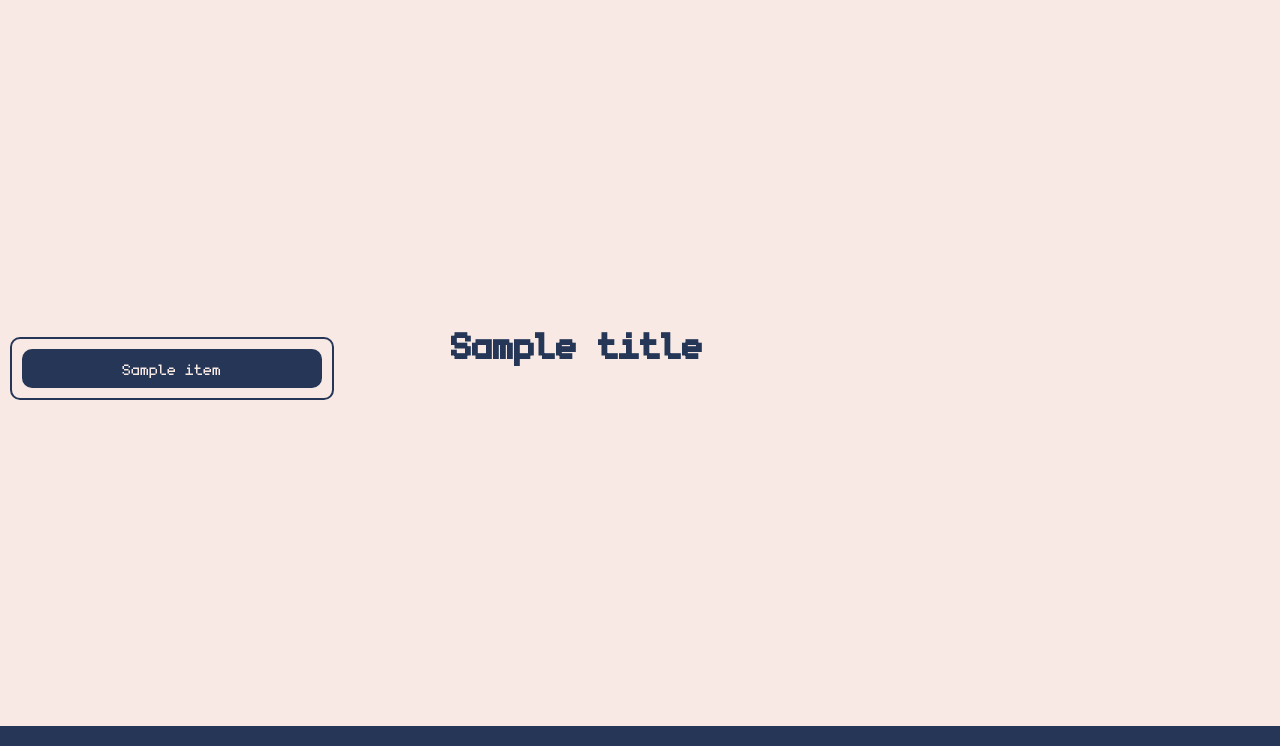
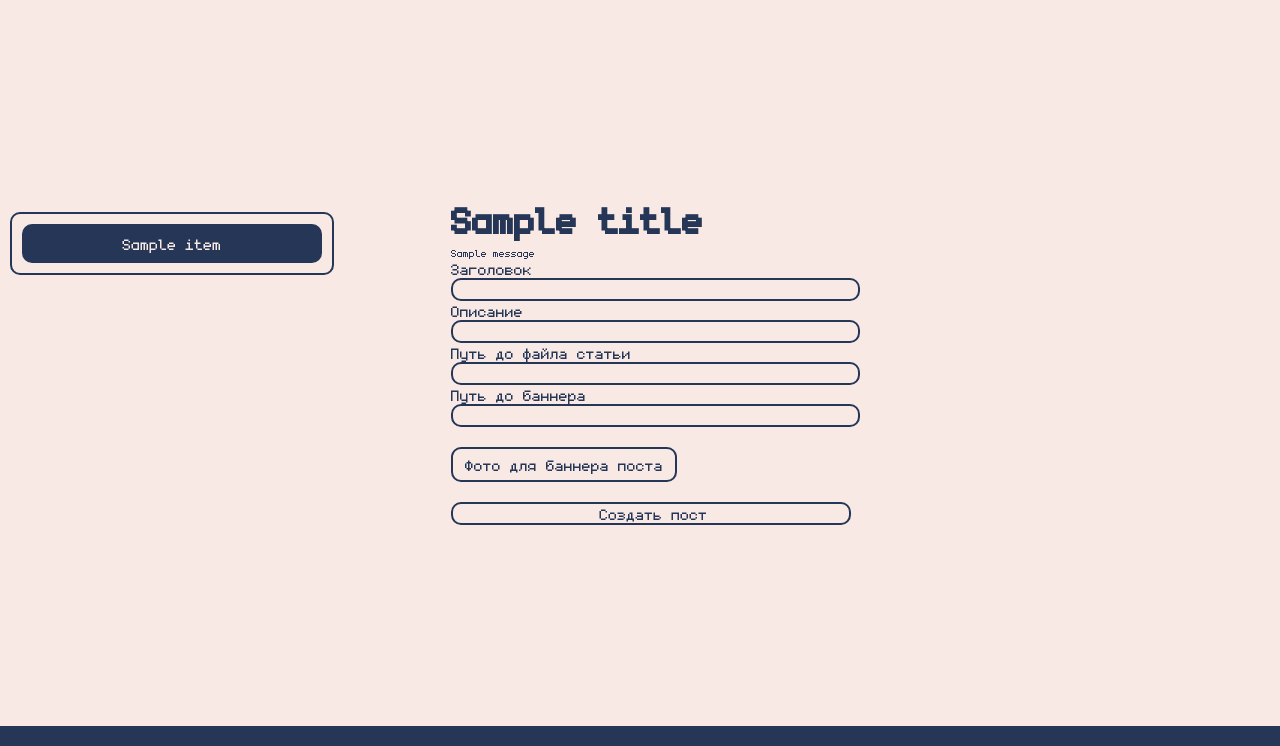
Before and after one commit to Ramilische/cool-stuff, a Flask app: template templates/app/newpost.html in a window 1280 px wide. Shown: the part 54-800 px from the top of the page. Run offline with Flask 3, Linux system fonts and the light colour scheme; the template is opened without the code that fills it: most values are stand-ins (such as "Sample title", 1, 10 or a date in 2020); one stand-in notice (Sample message) is shown; parts of the project's set-up code (start-up, migrations or seed data) failed here and were passed over.

Commit message:
Added a form for new posts

```diff
--- a/app.py
+++ b/app.py
@@ -1,13 +1,28 @@
-from flask import Flask, render_template, url_for, redirect
+from os import getenv, path
+
+import dotenv
+from flask import Flask, render_template, url_for, redirect, request, flash
 from markupsafe import Markup
+from werkzeug.utils import secure_filename
 
 from db.requests import PostRepository
 from db.models import init_db
 from utils.md_to_html import make_post
 
+UPLOAD_FOLDER = '/static'
+ALLOWED_EXTENSIONS = {'md', 'png', 'jpg', 'jpeg', 'gif'}
+
 app = Flask(__name__)
+dotenv.load_dotenv('.env/config.env')
+app.config['SECRET_KEY'] = getenv('SECRET_KEY')
+app.config['UPLOAD_FOLDER'] = UPLOAD_FOLDER
 
 nav = []
+
+
+def allowed_file(filename):
+    return '.' in filename and \
+           filename.rsplit('.', 1)[1].lower() in ALLOWED_EXTENSIONS
 
 
 @app.route('/')
@@ -36,6 +51,35 @@ def post(id: int):
         return render_template('app/post.html', title='Блог', nav=nav, content=Markup(make_post(post['md_file_path'])))
     else:
         return redirect(url_for('blog'))
+
+
+@app.route('/newpost', methods=['POST', 'GET'])
+def new_post():
+    if request.method == 'POST':
+        form = dict(request.form)
+
+        if 'img-file' not in request.files:
+            print('1')
+            flash('No image file selected')
+            return redirect(request.url)
+        img_file = request.files['img-file']
+        if img_file.filename == '':
+            print('2')
+            flash('No image file selected')
+            return redirect(request.url)
+        if img_file and allowed_file(img_file.filename):
+            filename = secure_filename(img_file.filename)
+            img_file.save(path.join(app.config['UPLOAD_FOLDER'], 'img', filename))
+            return redirect(url_for('download_file', name=filename))
+
+        # code, message = PostRepository.add_post(form)
+        # if code == 201:
+        #     flash('Пост был создан')
+        # else:
+        #     flash('Ошибка')
+
+        # code, message = PostRepository.add_post()
+    return render_template('app/newpost.html', title='Новый пост', nav=nav)
 
 
 @app.route('/gallery')
--- a/static/css/styles.css
+++ b/static/css/styles.css
@@ -59,6 +59,48 @@ ol {
     font-size: 24px;
 }
 
+button,
+input,
+select,
+textarea {
+    font-family: inherit;
+    font-size: 100%;
+}
+
+form
+{
+    font-size: 24px;
+}
+form input {
+    width: 400px;
+    padding: 0 0 0 5px;
+    background-color: var(--color-light);
+    border: 2px solid var(--color-dark);
+    border-radius: 10px;
+}
+input[type="file"] {
+    display: none;
+}
+
+.custom-file-upload {
+    display: inline-block;
+    padding: 6px 12px;
+    margin-top: 20px;
+    cursor: pointer;
+
+    border: 2px solid var(--color-dark);
+    border-radius: 10px;
+}
+
+#submit-post-button {
+    transition: all 0.25s ease-in-out;
+}
+#submit-post-button:hover {
+    transition: all 0.25s ease-in-out;
+    background-color: var(--color-dark);
+    color: var(--color-accent);
+}
+
 button {
     /* Убираю все дефолтные декорации с кнопки */
     background: none;
@@ -74,7 +116,6 @@ button {
 
 body {
     height: 100vh;
-    width: 100vw;
     margin: 0;
     padding: 0;
 
--- a/templates/app/newpost.html
+++ b/templates/app/newpost.html
@@ -2,4 +2,29 @@
 
 {% block content %}
 <h1>{{ title }}</h1>
+
+{% for msg in get_flashed_messages() %}
+<div class="flash">{{ msg }}</div>
+{% endfor %}
+
+<form action="/newpost" target="_self" method="post">
+
+    <label for="title-input">Заголовок</label><br>
+    <input type="text" name="title" id="title-input"><br>
+
+    <label for="desc-input">Описание</label><br>
+    <input type="text" name="desc" id="desc-input"><br>
+
+    <label for="md-input">Путь до файла статьи</label><br>
+    <input type="text" name="md-path" id="md-input"><br>
+
+    <label for="img-input">Путь до баннера</label><br>
+    <input type="text" name="img-path" id="img-input"><br>
+
+    <label for="img-file" class="custom-file-upload">Фото для баннера поста</label>
+    <input type="file" name="img-file" id="img-file"><br>
+
+    <input id="submit-post-button" type="submit" value="Создать пост" style="margin-top: 20px;">
+
+</form>
 {% endblock %}
```
Also changed, not shown: db/requests.py (+6 -1 lines), 1 other file.
